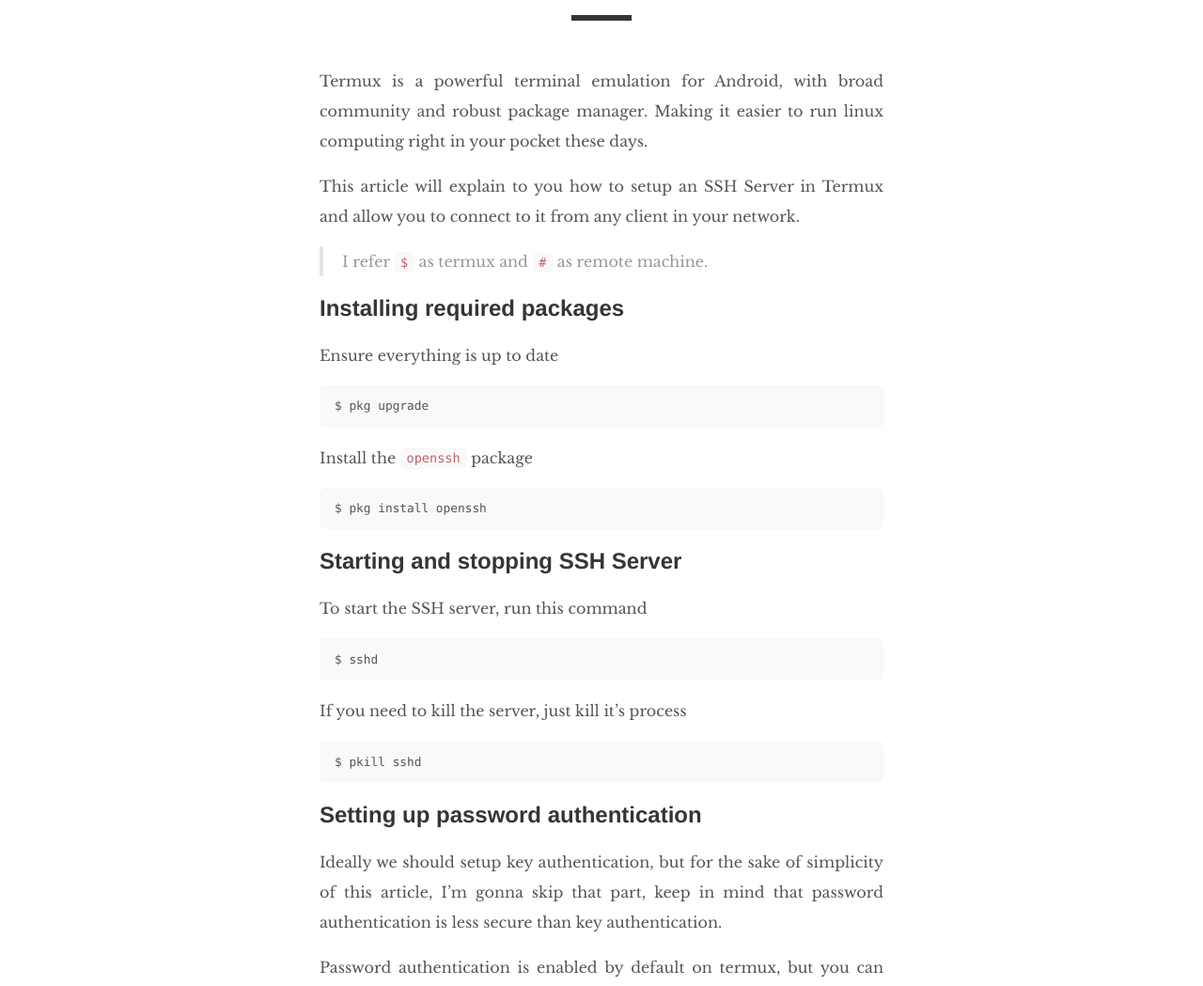
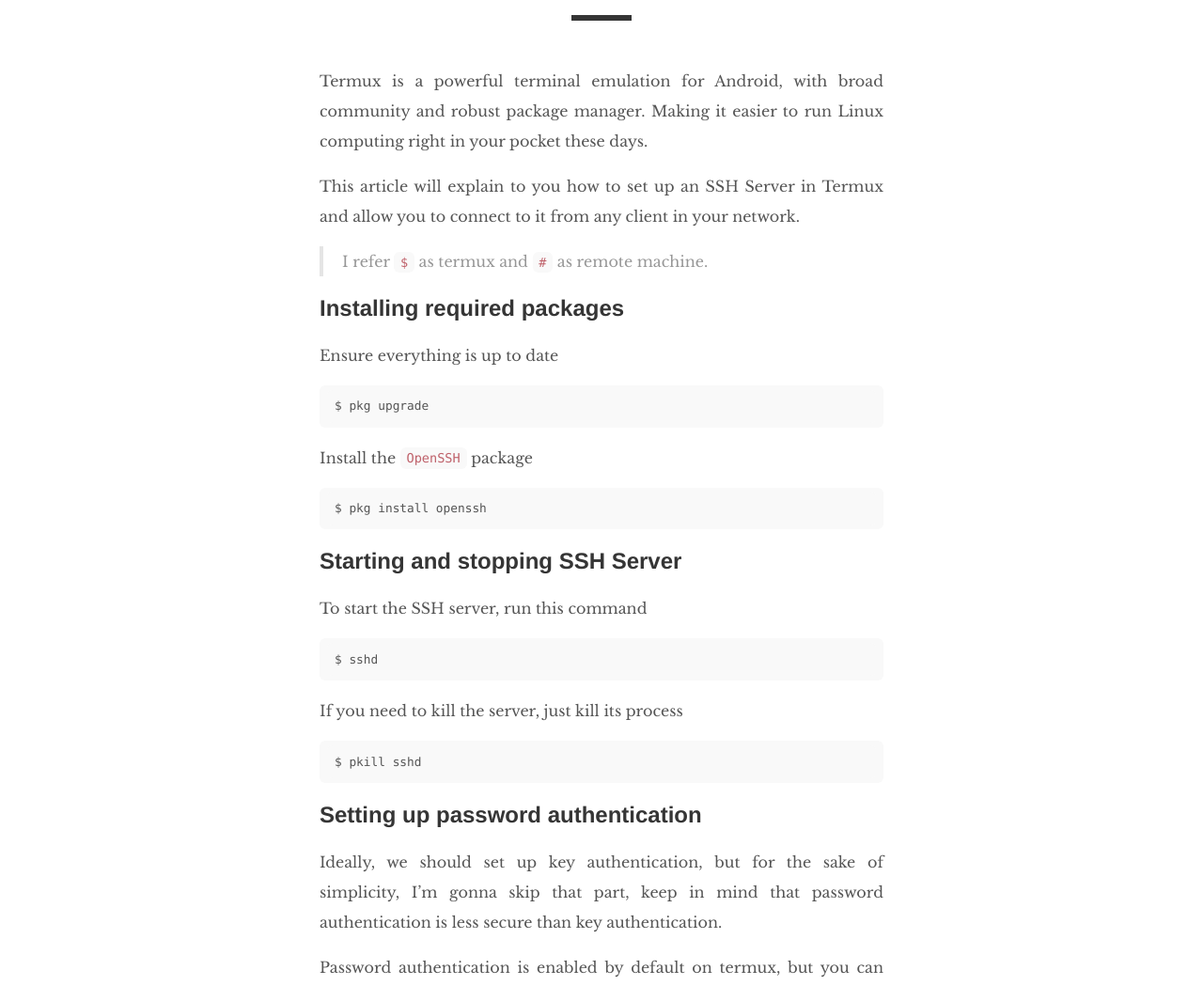
Before and after one commit to ibnuh/ibnuh.github.io, a Jekyll site: the page built from _posts/2019-09-08-remote-ssh-to-android-termux.md, in a window 1280 px wide and 1400 px high. Shown: the part 202-1251 px from the top of the window at 94% size. Built offline with Jekyll 4.4.1, drawn with Linux system fonts in a browser that asks for light colours; some of the changed text lies outside the part shown.

Commit message:
Grammarly check

````diff
--- a/_posts/2019-09-08-remote-ssh-to-android-termux.md
+++ b/_posts/2019-09-08-remote-ssh-to-android-termux.md
@@ -4,9 +4,9 @@ title: 'Remote SSH into Android Termux'
 date: 2019-09-08 09:52:00 +0700
 ---
 
-Termux is a powerful terminal emulation for Android, with broad community and robust package manager. Making it easier to run linux computing right in your pocket these days.
+Termux is a powerful terminal emulation for Android, with broad community and robust package manager. Making it easier to run Linux computing right in your pocket these days.
 
-This article will explain to you how to setup an SSH Server in Termux and allow you to connect to it from any client in your network.
+This article will explain to you how to set up an SSH Server in Termux and allow you to connect to it from any client in your network.
 
 > I refer `$` as termux and `#` as remote machine.
 
@@ -18,7 +18,7 @@ Ensure everything is up to date
 $ pkg upgrade
 ```
 
-Install the `openssh` package
+Install the `OpenSSH` package
 
 ```
 $ pkg install openssh
@@ -32,7 +32,7 @@ To start the SSH server, run this command
 $ sshd
 ```
 
-If you need to kill the server, just kill it's process
+If you need to kill the server, just kill its process
 
 ```
 $ pkill sshd
@@ -40,7 +40,7 @@ $ pkill sshd
 
 ## Setting up password authentication
 
-Ideally we should setup key authentication, but for the sake of simplicity of this article, I'm gonna skip that part, keep in mind that password authentication is less secure than key authentication.
+Ideally, we should set up key authentication, but for the sake of simplicity, I'm gonna skip that part, keep in mind that password authentication is less secure than key authentication.
 
 Password authentication is enabled by default on termux, but you can still review the configuration by running
 
@@ -67,11 +67,11 @@ Retype new password:
 New password was successfully set.
 ```
 
-At this point we're ready to start the SSH Server and connect to the android device.
+At this point, we're ready to start the SSH Server and connect to the android device.
 
 ## Connecting from remote machine
 
-First of all, we need to know the android device ip address on the device, get this by running
+First of all, we need to know the android device IP address on the device, get this by running
 
 ```
 $ ifconfig
@@ -96,7 +96,7 @@ We're ready to connect to the android device from remote
 # ssh anything@192.168.100.92 -p 8022
 ```
 
-> You can connect using any username because termux doesn't care. In this example I use `anything`.
+> You can connect using any username because termux doesn't care. In this example, I use `anything`.
 
 Put in the password you've setup before, after that, you're in.
 
````
